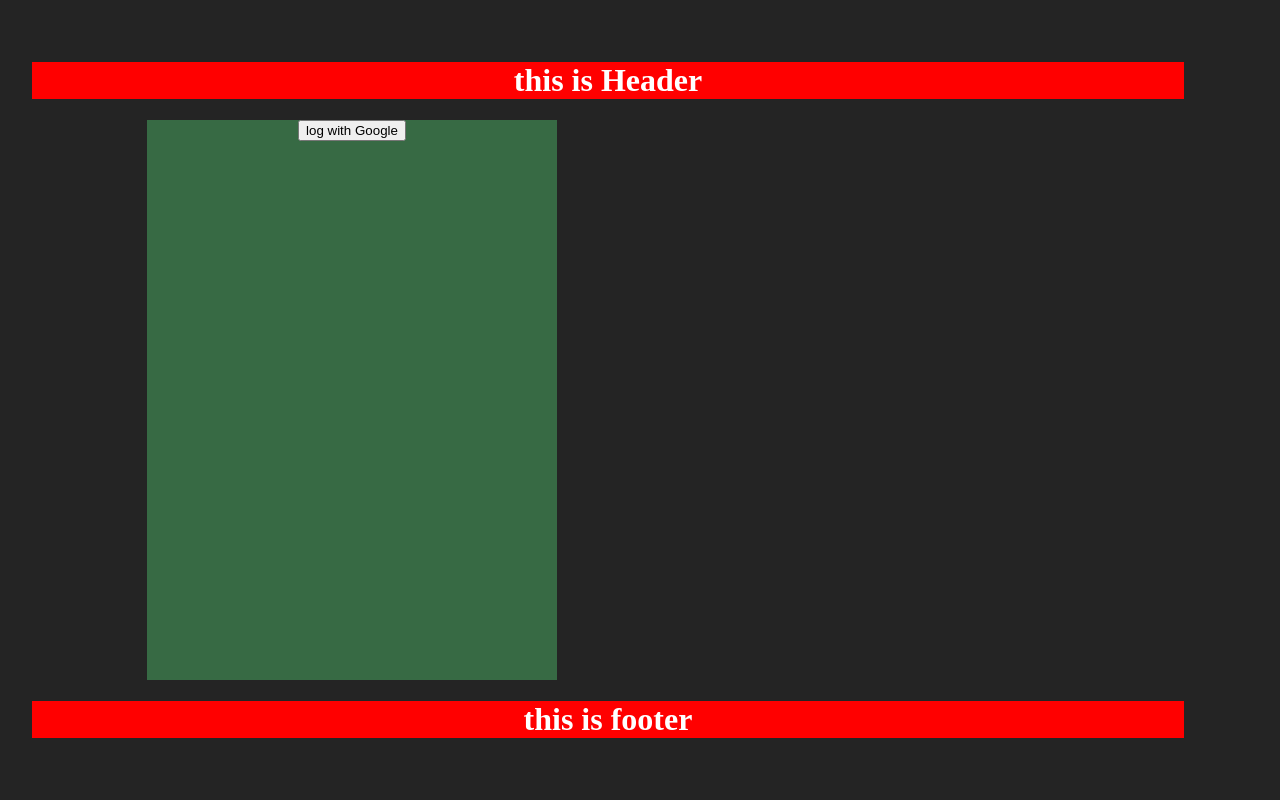
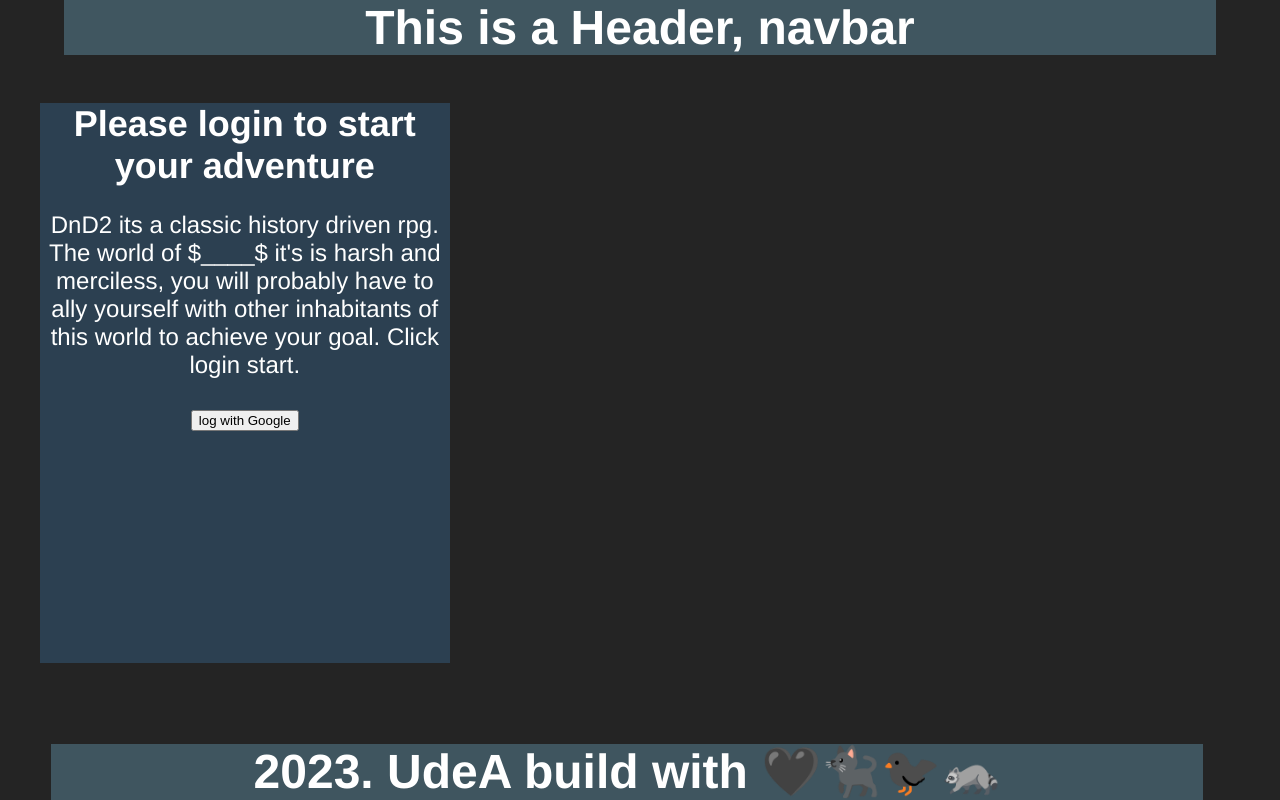
Before and after one commit to RestrepoTorres/DnD2, a React (Vite) app: page / in a window 1280 px wide. Built offline with nearby package versions, Linux system fonts and the light colour scheme.

Commit message:
style: major updates on css stylish

```diff
--- a/src/assets/styles/App.css
+++ b/src/assets/styles/App.css
@@ -1,6 +1,9 @@
 #root {
-  max-width: 1280px;
-  margin: 0 auto;
-  padding: 2rem;
+  margin: 0;
   text-align: center;
+  font-family: Helvetica,Arial, sans-serif;
+  font-size:x-large;
+  width: 100vh;
+  height: 100vh;
+
 }
--- a/src/assets/styles/components.css
+++ b/src/assets/styles/components.css
@@ -1,27 +1,25 @@
 header {
-  background-color: red;
+  background-color: rgba(67, 91, 102, 0.9);
   width: 90vw;
+  position:relative;
+  top: 0%;
+  left: 8%;
+  margin-bottom: 2em;
 }
 
 article {
-  background-color: rgba(65, 141, 84, 0.667);
-  color: #fff;
+  background-color: rgba(45, 67, 86, 0.9);
   width: 32vw;
   height: 70vh;
   position: relative;
-  left: 10%;
+  left: 5%;
+
 }
 
 footer {
   width: 90vw;
-  background-color: red;
+  background-color: rgba(67, 91, 102, 0.9);
+  position:fixed;
+  bottom: 0%;
+  left: 4%;
 }
-
-.articulo {
-  background-color: rgba(65, 141, 84, 0.667);
-  color: #fff;
-  width: 32vw;
-  height: 70vh;
-  position: relative;
-  left: 10%;
-}
--- a/src/assets/styles/index.css
+++ b/src/assets/styles/index.css
@@ -1,16 +1,14 @@
-#root {
-  max-width: 1280px;
-  margin: 0;
-
-  text-align: center;
-  /*background-color: red;*/
-}
 body {
   color: #fff;
   background-color: #242424;
   margin: 0;
   display: flex;
   place-items: center;
-  min-width: 100vh;
-  min-height: 100vh;
+
+  background-image: url("https://cdn2.inkarnate.com/cdn-cgi/image/width=2000,height=1400/https://inkarnate-api-as-production.s3.amazonaws.com/6QuzwX5UMQiAeF7gh39Y8Z");
+  background-size:cover;
+
 }
+h1{
+  margin: 0;
+}
--- a/src/components/Components.jsx
+++ b/src/components/Components.jsx
@@ -12,19 +12,18 @@ export const Button = ({ to, text, handleClick }) => {
   return <button onClick={handleClick}>{text}</button>;
 };
 
-export const Footer = () => {
+export const Footer = ({ label }) => {
   return (
     <footer>
-      <h1>this is footer</h1>
+      <h1>{label}</h1>
     </footer>
   );
 };
 
-
-export const Header = () => {
-    return (
-      <footer>
-        <h1>this is Header</h1>
-      </footer>
-    );
-  };
+export const Header = ({ label, children }) => {
+  return (
+    <header>
+      <h1>{label}</h1>
+    </header>
+  );
+};
--- a/src/pages/Login.jsx
+++ b/src/pages/Login.jsx
@@ -25,14 +25,18 @@ export const Login = ({ text }) => {
   }
   return (
     <>
-      <Header></Header>
-      <Article
-      >
+      <Header label="This is a Header, navbar"></Header>
+      <Article>
+        <h1>Please login to start your adventure</h1>
+        <p>
+          DnD2 its a classic history driven rpg. The world of $____$ it's is
+          harsh and merciless, you will probably have to ally yourself with
+          other inhabitants of this world to achieve your goal. Click login
+          start.
+        </p>
         <Button text="log with Google" handleClick={googleLogin} />
-
       </Article>
-      <Footer></Footer>
-
+      <Footer label="2023. UdeA build with 🖤🐈‍⬛🐦‍⬛🦝"></Footer>
     </>
   );
 };
```
